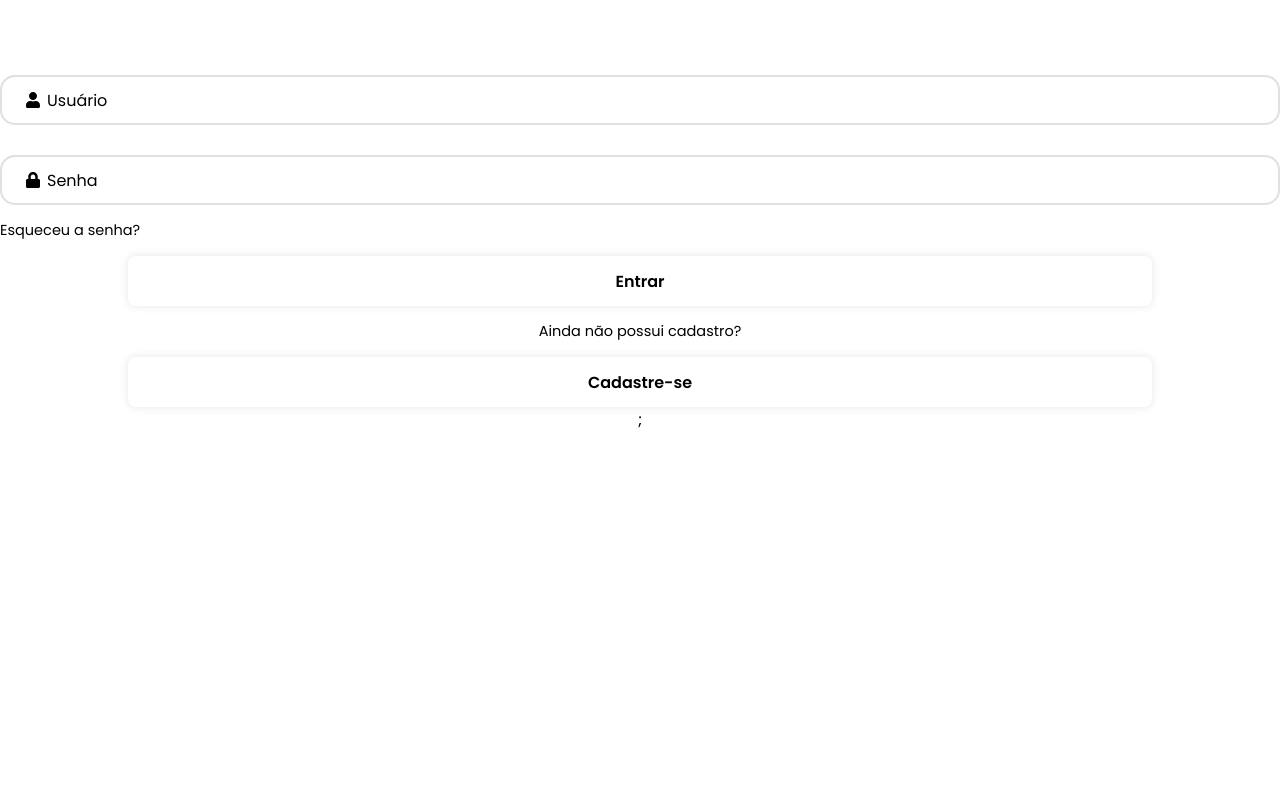
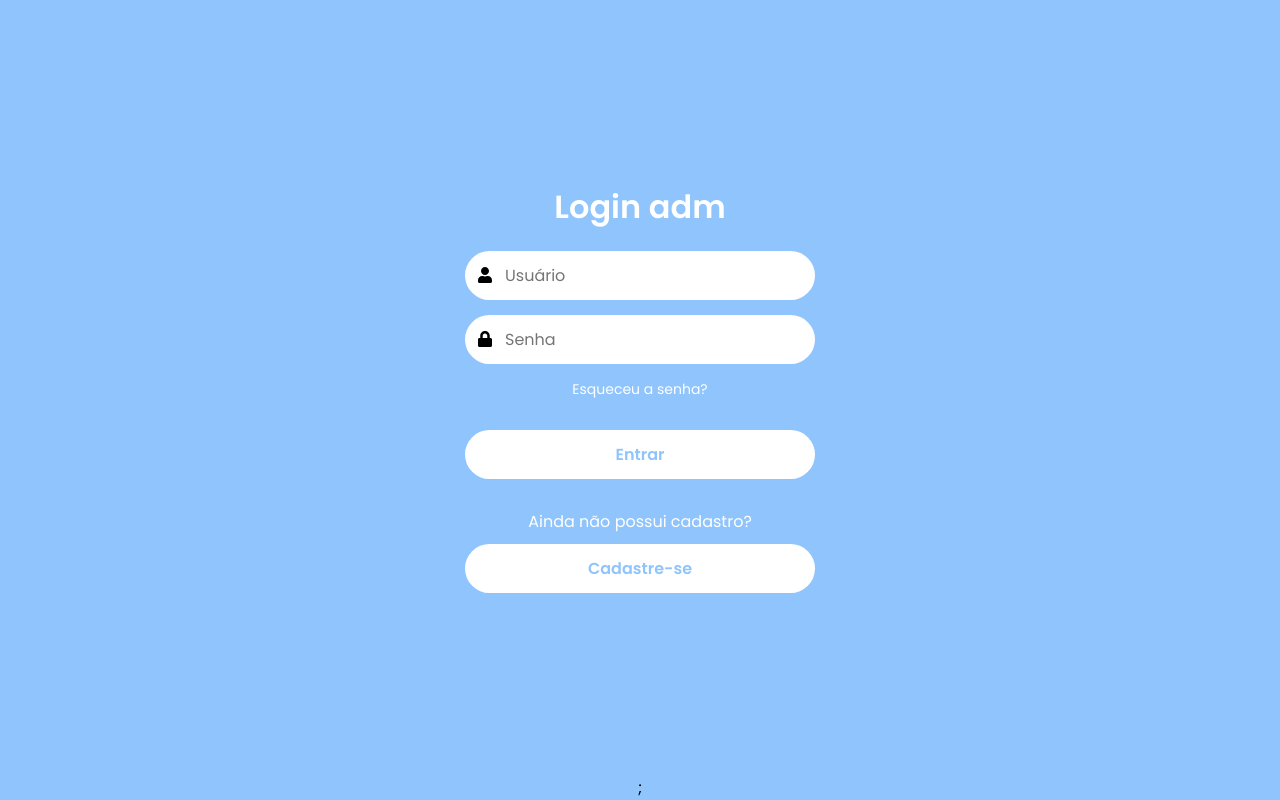
Before and after one commit to ViniciusLima10/liftly-back, a React (Vite) app in the folder public/: page /loginAdm in a window 1280 px wide. Built offline with nearby package versions, Linux system fonts and the light colour scheme.

Commit message:
LIF-02: Atualizando o css da pagina de login

```diff
--- a/public/src/components/Login/style.css
+++ b/public/src/components/Login/style.css
@@ -1,60 +1,58 @@
+/* Define o fundo azul cobrindo toda a tela */
 .login-container {
+    width: 100%;
+    height: 100vh; /* Ocupa toda a tela */
+    display: flex;
+    flex-direction: column;
+    justify-content: center;
+    align-items: center;
+    background-color: #8fc4fc; /* Cor azul */
     text-align: center;
 }
 
+/* Estiliza o título */
 .login-container h1 {
-    text-align: center;
-    font-size:  30px;
-    color: #fff;
+    font-size: 32px;
+    color: white;
+    margin-bottom: 20px;
 }
 
-.login-container .input-field {
+/* Agrupa os campos de entrada */
+.input-field {
     position: relative;
-    width: 100%;
-    height: 50px;
-    margin: 30px auto;
+    width: 350px;
+    margin-bottom: 15px;
 }
 
-.input-field input{
+/* Estiliza os campos de entrada */
+.input-field input {
     width: 100%;
-    height: 100%;
-    background-color: #fff;
+    padding: 12px;
+    padding-left: 40px;
+    font-size: 16px;
+    border: none;
+    border-radius: 25px;
     outline: none;
-    border: 2px solid rgba(100, 100, 100, 0.2);
-    border-radius: 15px;
-    font-size: 16px;
-    color: black;
-    padding: 20px 45px;
+    background: white;
 }
 
-.input-field input::placeholder {
+/* Ícones dentro dos inputs */
+.input-field .icon {
+    position: absolute;
+    left: 12px;
+    top: 50%;
+    transform: translateY(-50%);
     color: black;
 }
 
-.input-field .icon {
-    position: absolute;
-    left: 25px;
-    top: 50%;
-    transform: translateY(-50%);
-    font-size: 16px;
-}
-
-.login-container .recall-forget {
-    display: flex;
-    font-size: 14.5px;
-    margin: -15px 0 15px;
-}
-
-.recall-forget label {
-    color: #fff;
-}
-
-.recall-forget input {
-    margin-right: 5px;
+/* Estiliza o link "Esqueceu a senha?" */
+.recall-forget {
+    font-size: 14px;
+    margin-bottom: 20px;
 }
 
 .recall-forget a {
-    color: black;
+    color: white;
     text-decoration: none;
 }
 
@@ -62,40 +60,43 @@
     text-decoration: underline;
 }
 
+/* Botão de entrar */
 .login-container button {
-    width: 80%;
-    height: 50px;
-    background-color: #fff;
-    border:  none;
-    outline: none;
-    border-radius: 8px;
-    box-shadow: 0 0 10px rgba(0, 0, 0, 0.1);
-    cursor: pointer;
+    width: 350px;
+    padding: 12px;
+    background: white;
+    color: #8fc4fc;
+    border: none;
+    border-radius: 25px;
     font-size: 16px;
     font-weight: 600;
-    text-shadow: none;
-    display: block;
-    margin: 0 auto;
+    cursor: pointer;
+    margin-top: 10px;
 }
 
 .login-container button:hover {
-    background-color: darkgray;
+    background: #f0f0f0;
 }
 
-.erro-message {
+/* Estiliza a mensagem de erro */
+.error-message {
     color: red;
     font-size: 14px;
-    text-align: center;
     margin-bottom: 10px;
 }
 
+/* Estiliza o botão de cadastro */
 .register-btn {
-    margin: 20px auto 0;
+    background: white;
+    color: #28a745;
+    margin-top: 10px;
 }
 
-.register-txt {
-    text-align: center;
+.register-btn:hover {
+    background: #dff0d8;
+}
 
-    font-size: 14.5px;
-    margin: 15px 0 15px;
+.register-txt{
+    color: white;
+    margin-top: 30px;
 }
```
